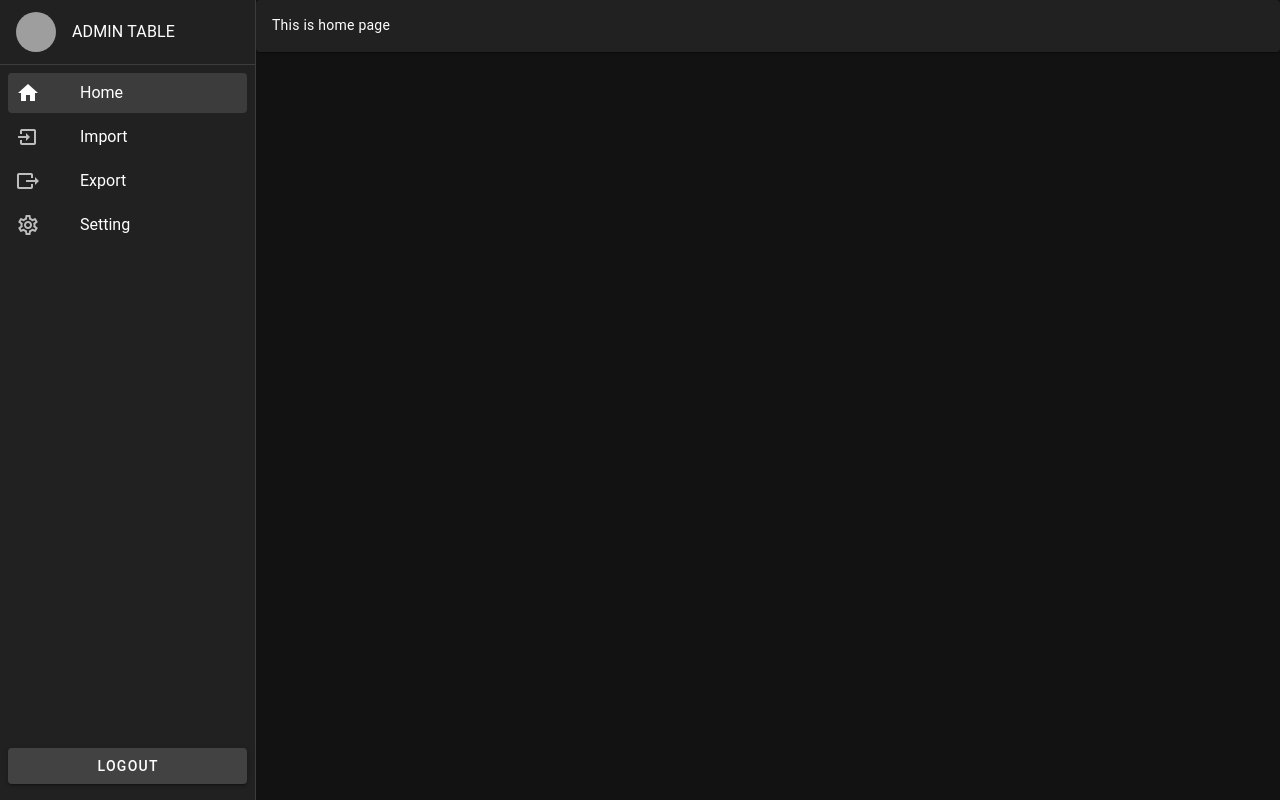
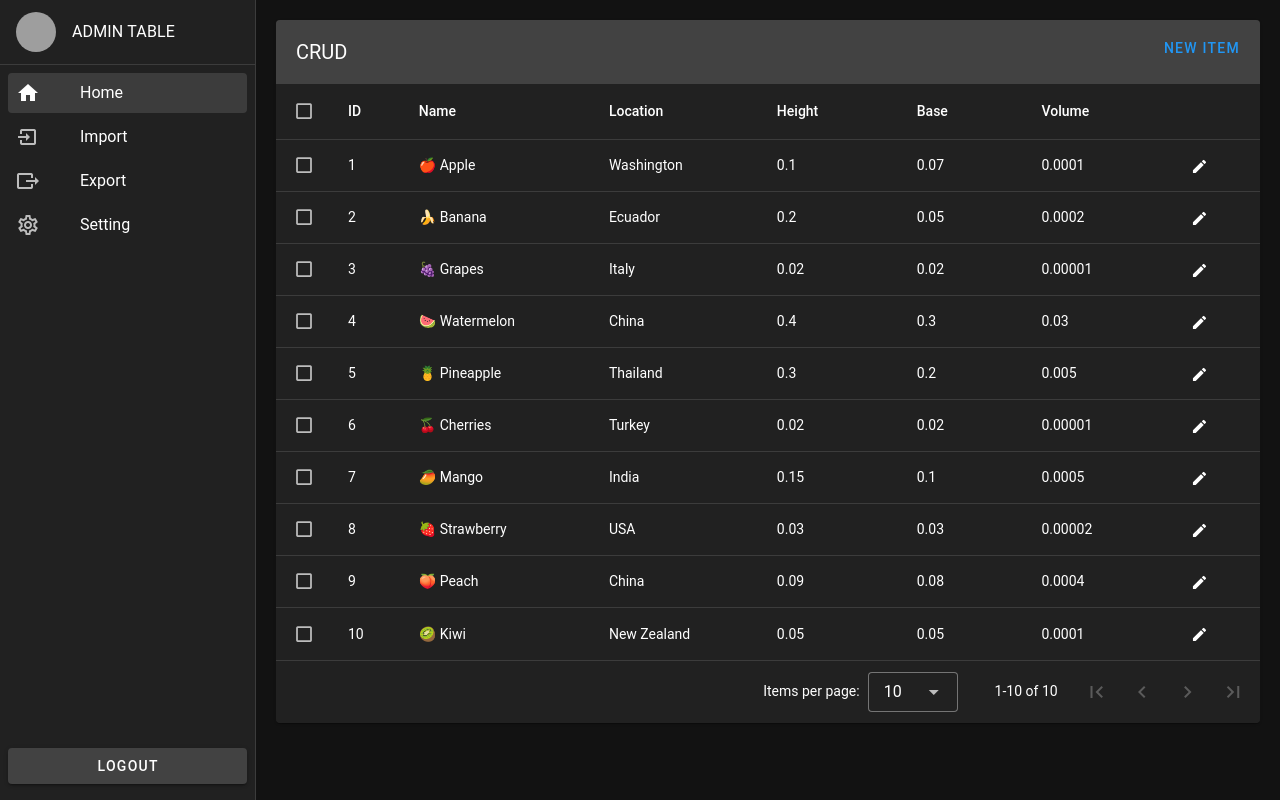
Before and after one commit to AST-tnbt/Vue-dashboard-table, a Vue app: page / in a window 1280 px wide. Built offline with nearby package versions, Linux system fonts and the light colour scheme; grey boxes are pictures that could not be loaded.

Commit message:
Create new item button and edit button

```diff
--- a/src/pages/Home.vue
+++ b/src/pages/Home.vue
@@ -1,6 +1,296 @@
 <template>
-    <section>
-        <v-card text="This is home page">
-        </v-card>
-    </section>
+  <v-card class="mt-5 mx-5">
+    <v-data-table
+    v-model="selected"
+    :headers="headers"
+    :items="items"
+    item-value="id"
+    show-select
+    >
+      <template v-slot:top>
+        <v-toolbar flat>
+          <v-toolbar-title>CRUD</v-toolbar-title>
+          <v-spacer></v-spacer>
+          <v-dialog v-model="dialog" max-width="500px">
+
+            <template v-slot:activator="{ props }">
+              <v-btn class="mb-2" color="primary" dark v-bind="props">
+                New Item
+              </v-btn>
+            </template>
+
+              <v-card>
+                <v-card-title>
+                    <span class="text-h5">{{ formTitle }}</span>
+                </v-card-title>
+
+              <v-card-text>
+                <v-container>
+                  <v-row>
+                    <v-col cols="12" md="4" sm="6">
+                      <v-text-field
+                      v-model="editedItem.name"
+                      label="Name"
+                      ></v-text-field>
+                    </v-col>
+                    <v-col cols="12" md="4" sm="6">
+                      <v-text-field
+                      v-model="editedItem.location"
+                      label="Location"
+                      ></v-text-field>
+                    </v-col>
+                    <v-col cols="12" md="4" sm="6">
+                      <v-text-field
+                      v-model="editedItem.height"
+                      label="Height"
+                      ></v-text-field>
+                    </v-col>
+                    <v-col cols="12" md="4" sm="6">
+                      <v-text-field
+                      v-model="editedItem.base"
+                      label="Base"
+                      ></v-text-field>
+                    </v-col>
+                    <v-col cols="12" md="4" sm="6">
+                      <v-text-field
+                      v-model="editedItem.volume"
+                      label="Volume"
+                      ></v-text-field>
+                    </v-col>
+                  </v-row>
+                </v-container>
+              </v-card-text>
+
+              <v-card-actions>
+                <v-spacer></v-spacer>
+                <v-btn color="blue-darken-1" variant="text" @click="close">
+                  Cancel
+                </v-btn>
+                <v-btn color="blue-darken-1" variant="text" @click="save">
+                  Save
+                </v-btn>
+              </v-card-actions>
+
+            </v-card>
+          </v-dialog>
+
+
+        </v-toolbar>
+      </template>
+
+      <template v-slot:item.edit="{ item }">
+        <v-icon
+          class="me-2"
+          size="small"
+          @click="editItem(item)"
+        >
+          mdi-pencil
+        </v-icon>
+      </template>
+    </v-data-table>
+  </v-card>
 </template>
+
+<script>
+  export default
+  {
+    data: () => ({
+      dialog: false,
+      selected: [],
+      headers:
+      [
+        {
+          title: 'ID',
+          key: 'id',
+          sortable: false,
+        },
+        {
+          title: 'Name',
+          key: 'name',
+        },
+        {
+          title: 'Location',
+          key: 'location',
+        },
+        {
+          title: 'Height',
+          key: 'height',
+        },
+        {
+          title: 'Base',
+          key: 'base',
+        },
+        {
+          title: 'Volume',
+          key: 'volume',
+        },
+        {
+          key: 'edit',
+          sortable: false,
+        },
+      ],
+
+      items: [],
+
+      editedIndex: -1,
+      editedItem: {
+        name: '',
+        location: '',
+        height: 0,
+        base: 0,
+        volume: 0,
+      },
+      defaultItem: {
+        name: '',
+        location: '',
+        height: 0,
+        base: 0,
+        volume: 0,
+      },
+    }),
+
+    computed:
+    {
+      formTitle()
+      {
+        return this.editedIndex === -1 ? 'New Item' : 'Edit Item'
+      },
+    },
+
+    watch:
+    {
+      dialog(val)
+      {
+        val || this.close()
+      },
+    },
+
+    created()
+    {
+      this.initialize()
+    },
+
+    methods:
+    {
+      initialize()
+      {
+        this.items =
+        [
+          {
+            id: 1,
+            name: '🍎 Apple',
+            location: 'Washington',
+            height: '0.1',
+            base: '0.07',
+            volume: '0.0001',
+          },
+          {
+            id: 2,
+            name: '🍌 Banana',
+            location: 'Ecuador',
+            height: '0.2',
+            base: '0.05',
+            volume: '0.0002',
+          },
+          {
+            id: 3,
+            name: '🍇 Grapes',
+            location: 'Italy',
+            height: '0.02',
+            base: '0.02',
+            volume: '0.00001',
+          },
+          {
+            id: 4,
+            name: '🍉 Watermelon',
+            location: 'China',
+            height: '0.4',
+            base: '0.3',
+            volume: '0.03',
+          },
+          {
+            id: 5,
+            name: '🍍 Pineapple',
+            location: 'Thailand',
+            height: '0.3',
+            base: '0.2',
+            volume: '0.005',
+          },
+          {
+            id: 6,
+            name: '🍒 Cherries',
+            location: 'Turkey',
+            height: '0.02',
+            base: '0.02',
+            volume: '0.00001',
+          },
+          {
+            id: 7,
+            name: '🥭 Mango',
+            location: 'India',
+            height: '0.15',
+            base: '0.1',
+            volume: '0.0005',
+          },
+          {
+            id: 8,
+            name: '🍓 Strawberry',
+            location: 'USA',
+            height: '0.03',
+            base: '0.03',
+            volume: '0.00002',
+          },
+          {
+            id: 9,
+            name: '🍑 Peach',
+            location: 'China',
+            height: '0.09',
+            base: '0.08',
+            volume: '0.0004',
+          },
+          {
+            id: 10,
+            name: '🥝 Kiwi',
+            location: 'New Zealand',
+            height: '0.05',
+            base: '0.05',
+            volume: '0.0001',
+          },
+        ]
+      },
+
+      editItem(item)
+      {
+        this.editedIndex = this.items.indexOf(item)
+        this.editedItem = Object.assign({}, item)
+        this.dialog = true
+      },
+
+      close()
+      {
+        this.dialog = false
+        this.$nextTick(() => {
+          this.editedItem = Object.assign({}, this.defaultItem)
+          this.editedIndex = -1
+        })
+      },
+
+      save()
+      {
+        if (this.editedIndex > -1)
+        {
+          Object.assign(this.items[this.editedIndex], this.editedItem)
+        } else
+        {
+          const maxId = this.items.length > 0
+            ? Math.max(...this.items.map(item => item.id))
+            : 1;
+
+          this.editedItem.id = maxId + 1;
+          this.items.push(this.editedItem)
+        }
+        this.close()
+      },
+    },
+  }
+</script>
```
